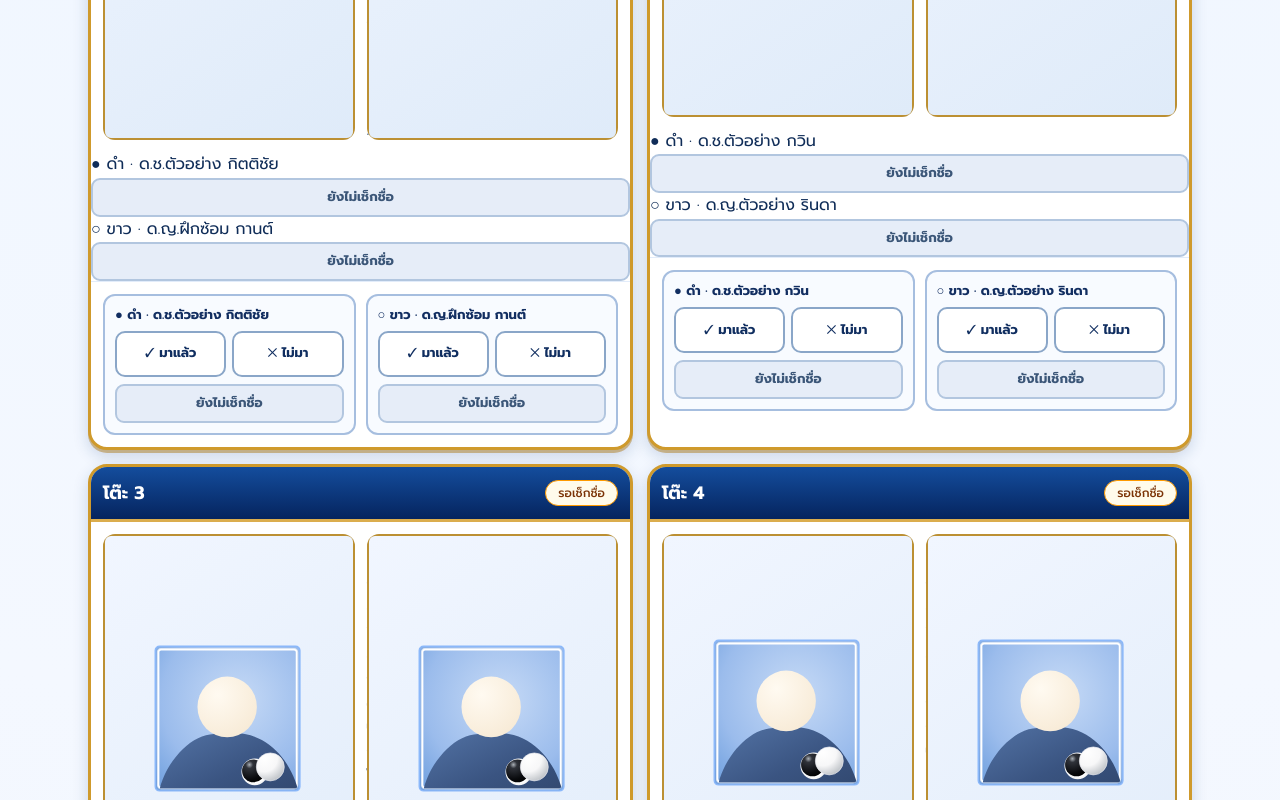
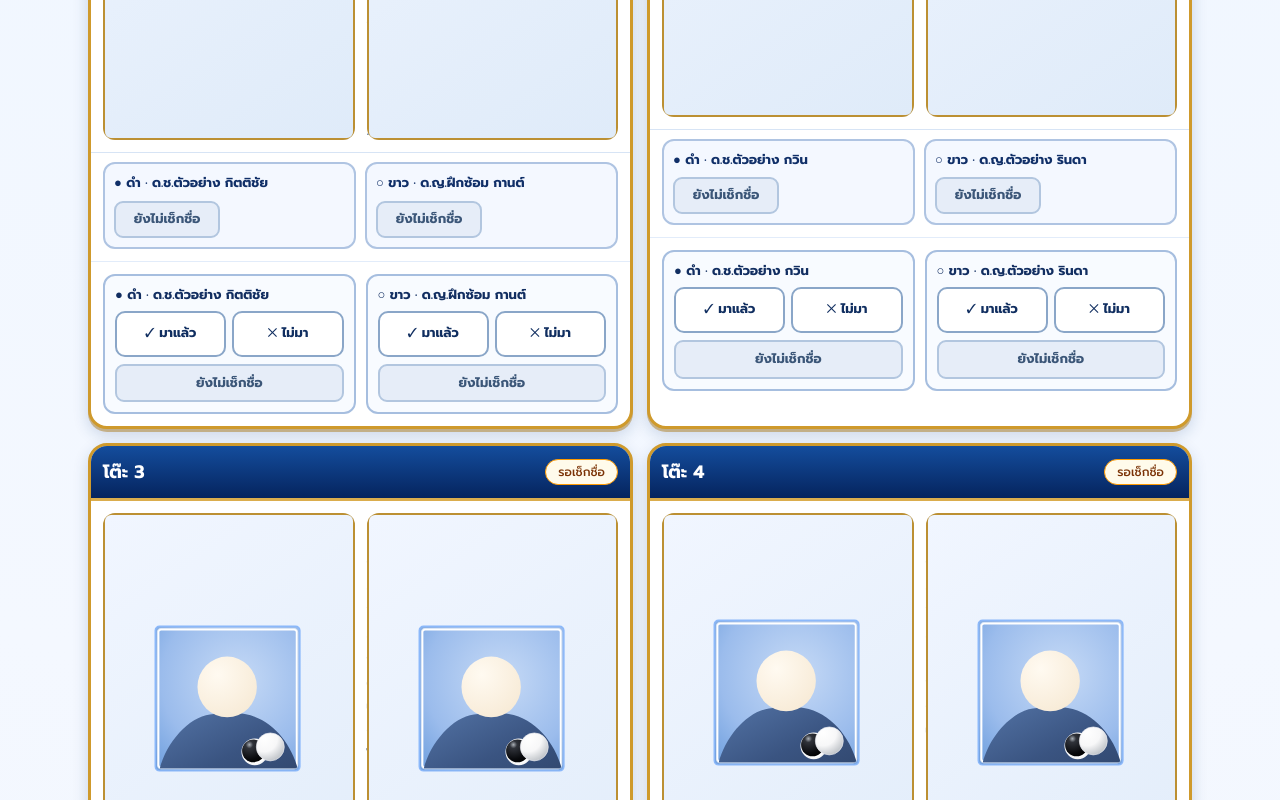
Before and after one commit to sawitree2168-sys/go-competition, a Next.js app: page /demo/competition in a window 1280 px wide. Shown: the part 1420-2220 px from the top of the page. Built offline with nearby package versions, Linux system fonts and the light colour scheme.

Commit message:
Style public/referee/admin attendance visibility and urgent no-show red notices

```diff
--- a/app/organizer/_lib/division/competition-reference.css
+++ b/app/organizer/_lib/division/competition-reference.css
@@ -139,3 +139,18 @@
 .gt-reference-save-feedback{position:sticky;top:8px;z-index:80;display:flex;align-items:center;justify-content:space-between;gap:12px;padding:13px 15px;border:3px solid #19813d;border-radius:14px;background:#d7f8df;color:#102d1a;font-size:15px;font-weight:800;box-shadow:0 5px 18px #0e512b2d;overflow-wrap:anywhere}
 .gt-reference-save-feedback button{flex-shrink:0;min-width:42px;min-height:42px;border:2px solid #19813d;border-radius:10px;color:#102d1a;background:#fff}
 .gt-reference-both-absent{width:100%;border:2px solid #a51c2e;border-radius:10px;background:#bf2434;color:white;font-size:14px;font-weight:800;padding:11px;text-align:center}
+
+
+/* Attendance visibility is shared across admin/referee/public views. */
+.gt-reference-attendance-readonly{display:grid;grid-template-columns:repeat(2,minmax(0,1fr));gap:9px;padding:9px 12px 12px;border-top:1px solid #d7e4f5}
+.gt-reference-attendance-readonly-person{display:flex;align-items:center;justify-content:space-between;flex-wrap:wrap;gap:7px;min-width:0;padding:9px;border:2px solid #afc4e2;border-radius:12px;background:#f4f8ff}
+.gt-reference-attendance-readonly-name{min-width:0;overflow-wrap:anywhere;font-size:13px;font-weight:700;color:#102f68}
+.gt-reference-attendance-readonly .gt-reference-attendance-badge{min-width:106px;min-height:34px;display:inline-flex;align-items:center;justify-content:center;padding:6px 10px;white-space:nowrap}
+.gt-reference-absence-notice{border:3px solid #a71e2f;border-radius:15px;background:#fff9f9;padding:13px 14px;box-shadow:0 4px 13px #8a243321}
+.gt-reference-absence-notice h2{font-size:18px;font-weight:800;color:#922032}
+.gt-reference-absence-notice p{font-size:13px;margin-top:5px;color:#5f4350}
+.gt-reference-absence-list{display:flex;flex-wrap:wrap;gap:7px;margin-top:10px}
+.gt-reference-absence-tag{display:block;background:#c82935;color:#fff;border:2px solid #9b1929;border-radius:10px;padding:8px 11px;font-size:14px;font-weight:800}
+.gt-reference-mobile-record>.gt-reference-attendance-readonly{padding:7px}
+.gt-reference-desktop-table .gt-reference-attendance-readonly{grid-template-columns:1fr;padding:5px 0;border:0}
+@media(max-width:650px){.gt-reference-attendance-readonly{grid-template-columns:repeat(2,minmax(0,1fr));gap:6px;padding:7px}.gt-reference-attendance-readonly-person{flex-direction:column;align-items:stretch;padding:8px 5px;text-align:center}.gt-reference-attendance-readonly-name{font-size:11px}.gt-reference-attendance-readonly .gt-reference-attendance-badge{min-width:0;font-size:12px}}
```
